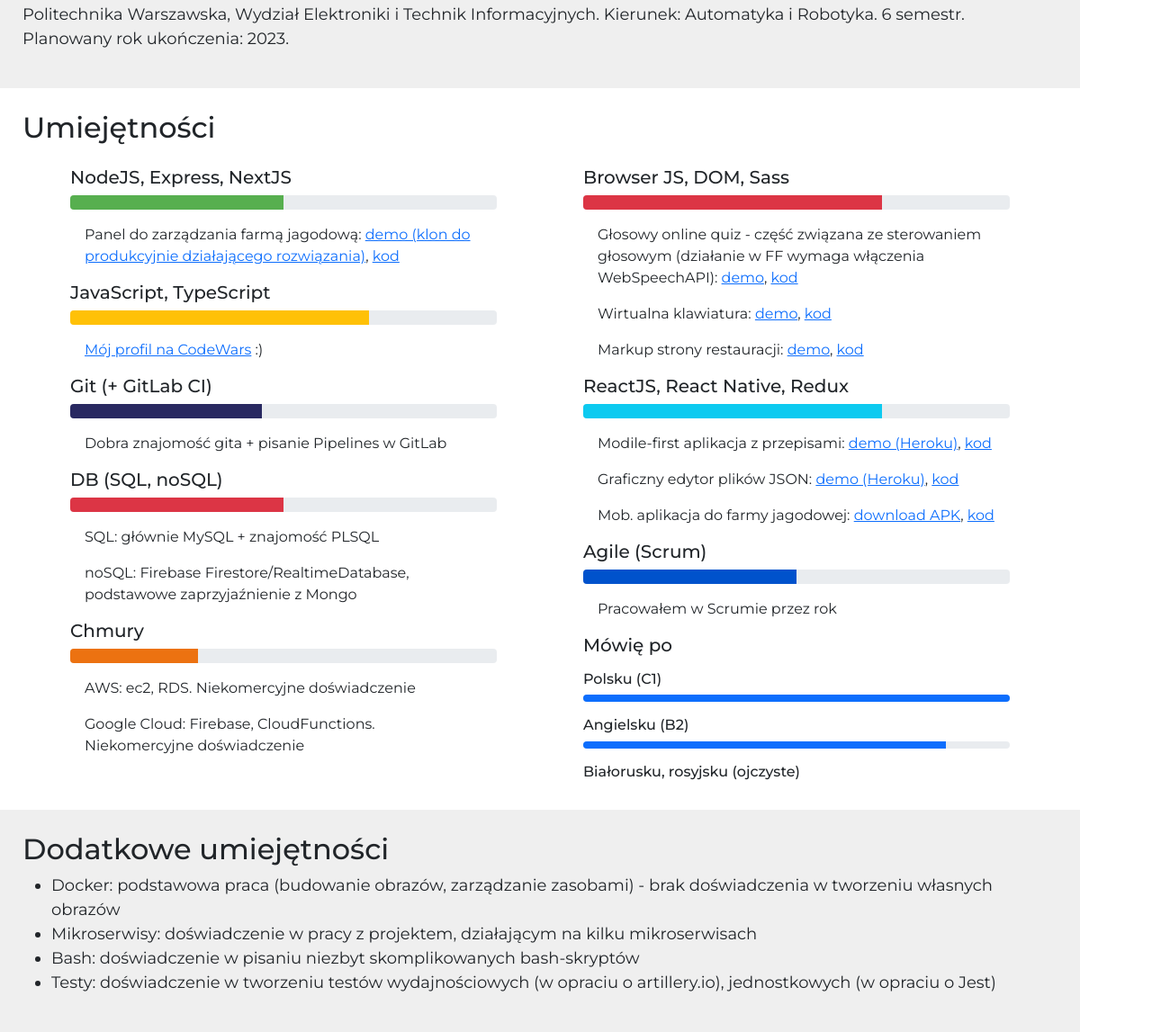
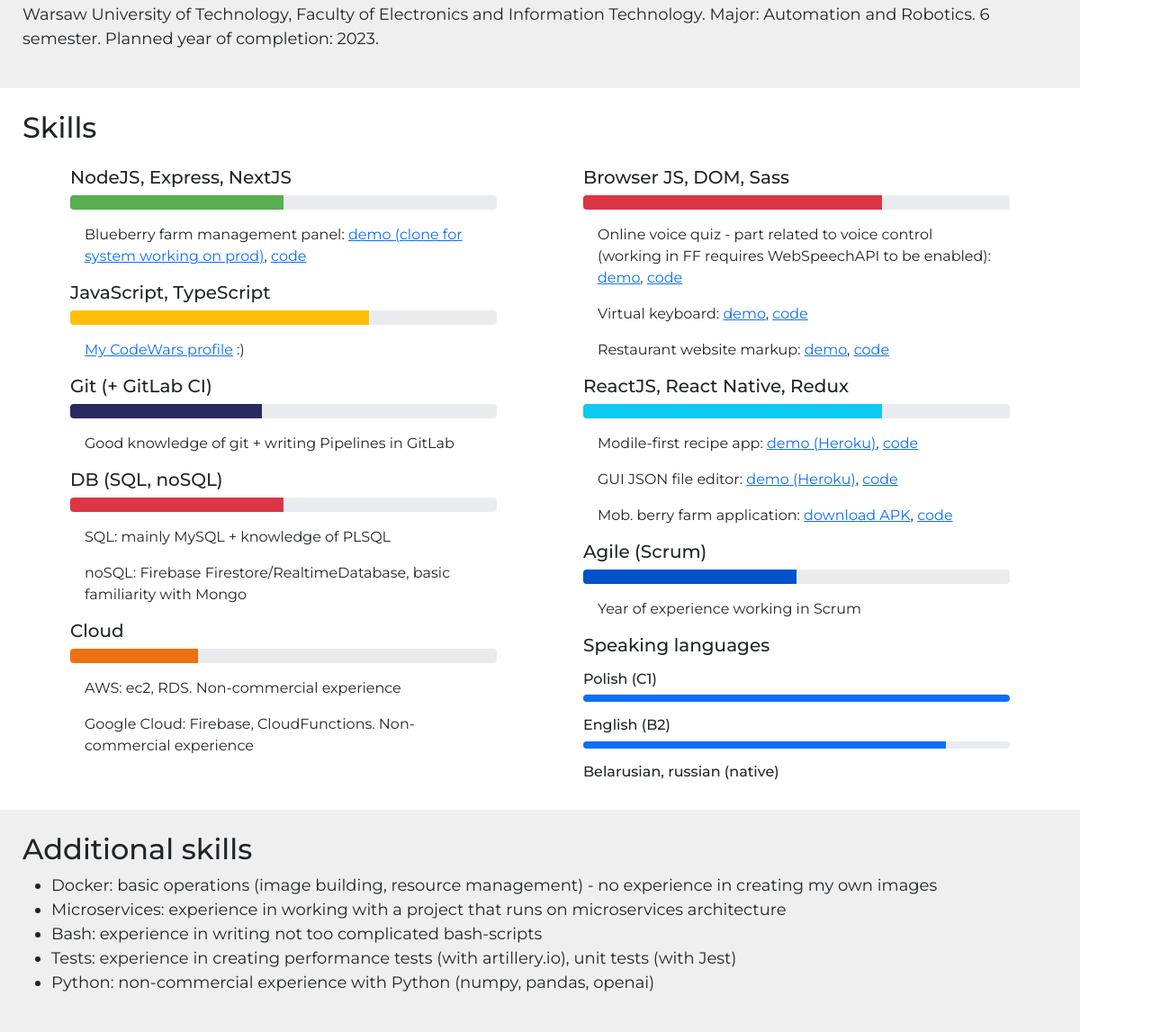
Before and after one commit to nkvch/CV, a plain HTML site: page index.html in a window 1280 px wide. Shown: the part 691-1838 px from the top of the page at 90% size. Drawn offline with nearby package versions, Linux system fonts and the light colour scheme.

Commit message:
create eng

```diff
--- a/index.html
+++ b/index.html
@@ -180,28 +180,28 @@
     <main>
         <section class="profile">
             <article>
-                <h2>Profil</h2>
-                <p>Programuję w JS od dwóch lat. Tworzę full-stack aplikacje w React i NodeJS, ale mam też troszkę doświadczenia na mobile. Komercyjnie pracuję od roku. Obecnie poszukuję pracy w jakimś nowym projekcie aby przenieść swoje umiejętności do tworzenia przydatnych narzędzi i aplikacji. Szybko się uczę nowych rzeczy, lubie ciągle poznawać nowe technologie oraz potrafię samodzielnie uczyć się i zdobywać wiedzę.</p>
+                <h2>Profile</h2>
+                <p>I have been programming in JS for two years. I create full-stack applications in React and NodeJS, but I also have some experience on mobile. Being working commercially for a year, I am currently looking for a job in a new project to bring my skills to creating useful tools and applications. I learn new things quickly, like to constantly learn new technologies and can learn and gain knowledge on my own.</p>
             </article>
         </section>
         <section class="experience">
-          <h2>Doświadczenie</h2>
+          <h2>Experience</h2>
           <ul class="list-group">
             <li class="list-group-item job">
               <h5>Junior Full-Stack Developer</h5>
               <div class="company">
                 <img class="company-logo" src="wp-pl-logo.png"/>
-                <p>Wirtualna Polska Media (lipiec 2021 - lipiec 2022)</p>
+                <p>Wirtualna Polska Media (july 2021 - july 2022)</p>
               </div>
             </li>
           </ul>
         </section>
         <section class="education">
-            <h2>Edukacja</h2>
-            <p>Politechnika Warszawska, Wydział Elektroniki i Technik Informacyjnych. Kierunek: Automatyka i Robotyka. 6 semestr. Planowany rok ukończenia: 2023.</p>
+            <h2>Education</h2>
+            <p>Warsaw University of Technology, Faculty of Electronics and Information Technology. Major: Automation and Robotics. 6 semester. Planned year of completion: 2023.</p>
         </section>
         <section class="skills">
-            <h2 class="mb-4">Umiejętności</h2>
+            <h2 class="mb-4">Skills</h2>
             <div class="container">
                 <div class="row">
                     <div class="col px-5">
@@ -209,71 +209,72 @@
                         <div class="progress">
                             <div class="progress-bar mongo-node-color" role="progressbar" style="width: 50%" aria-valuenow="50" aria-valuemin="0" aria-valuemax="100"></div>
                         </div>
-                        <p class="mt-3 mx-3">Panel do zarządzania farmą jagodową: <a href="http://farmapp.nkvch.me">demo (klon do produkcyjnie działającego rozwiązania)</a>, <a href="https://github.com/nkvch/qr-berrymore-app">kod</a></p>
+                        <p class="mt-3 mx-3">Blueberry farm management panel: <a href="http://farmapp.nkvch.me">demo (clone for system working on prod)</a>, <a href="https://github.com/nkvch/qr-berrymore-app">code</a></p>
                         <p class="h5">JavaScript, TypeScript</p>
                         <div class="progress">
                             <div class="progress-bar bg-warning" role="progressbar" style="width: 70%" aria-valuenow="70" aria-valuemin="0" aria-valuemax="100"></div>
                         </div>
-                        <p class="mt-3 mx-3"><a href="https://www.codewars.com/users/nkvch/completed_solutions">Mój profil na CodeWars</a> :)</p>
+                        <p class="mt-3 mx-3"><a href="https://www.codewars.com/users/nkvch/completed_solutions">My CodeWars profile</a> :)</p>
                         <p class="h5">Git (+ GitLab CI)</p>
                         <div class="progress">
                             <div class="progress-bar git-color" role="progressbar" style="width: 45%" aria-valuenow="45" aria-valuemin="0" aria-valuemax="100"></div>
                         </div>
-                        <p class="mt-3 mx-3">Dobra znajomość gita + pisanie Pipelines w GitLab</p>
+                        <p class="mt-3 mx-3">Good knowledge of git + writing Pipelines in GitLab</p>
                         <p class="h5">DB (SQL, noSQL)</p>
                         <div class="progress">
                             <div class="progress-bar bg-danger" role="progressbar" style="width: 50%" aria-valuenow="50" aria-valuemin="0" aria-valuemax="100"></div>
                         </div>
-                        <p class="mt-3 mx-3">SQL: głównie MySQL + znajomość PLSQL</p>
-                        <p class="mt-3 mx-3">noSQL: Firebase Firestore/RealtimeDatabase, podstawowe zaprzyjaźnienie z Mongo</p>
-                        <p class="h5">Chmury</p>
+                        <p class="mt-3 mx-3">SQL: mainly MySQL + knowledge of PLSQL</p>
+                        <p class="mt-3 mx-3">noSQL: Firebase Firestore/RealtimeDatabase, basic familiarity with Mongo</p>
+                        <p class="h5">Cloud</p>
                         <div class="progress">
                             <div class="progress-bar aws-color" role="progressbar" style="width: 30%" aria-valuenow="30" aria-valuemin="0" aria-valuemax="100"></div>
                         </div>
-                        <p class="mt-3 mx-3">AWS: ec2, RDS. Niekomercyjne doświadczenie</p>
-                        <p class="mt-3 mx-3">Google Cloud: Firebase, CloudFunctions. Niekomercyjne doświadczenie</p>
+                        <p class="mt-3 mx-3">AWS: ec2, RDS. Non-commercial experience</p>
+                        <p class="mt-3 mx-3">Google Cloud: Firebase, CloudFunctions. Non-commercial experience</p>
                     </div>
                     <div class="col px-5">
                         <p class="h5">Browser JS, DOM, Sass</p>
                         <div class="progress">
                             <div class="progress-bar bg-danger" role="progressbar" style="width: 70%" aria-valuenow="70" aria-valuemin="0" aria-valuemax="100"></div>
                         </div>
-                        <p class="mt-3 mx-3">Głosowy online quiz - część związana ze sterowaniem głosowym  (działanie w FF wymaga włączenia WebSpeechAPI): <a href="https://lang-robot.gitlab.io/">demo</a>, <a href="https://gitlab.com/lang-robot/lang-robot.gitlab.io">kod</a></p>
-                        <p class="mt-3 mx-3">Wirtualna klawiatura: <a href="https://nkvch.github.io/virtual-keyboard/">demo</a>, <a href="https://github.com/nkvch/virtual-keyboard/tree/main">kod</a></p>
-                        <p class="mt-3 mx-3">Markup strony restauracji: <a href="https://nkvch.github.io/restaurant_markup/">demo</a>, <a href="https://github.com/nkvch/restaurant_markup">kod</a></p>
+                        <p class="mt-3 mx-3">Online voice quiz - part related to voice control (working in FF requires WebSpeechAPI to be enabled): <a href="https://lang-robot.gitlab.io/">demo</a>, <a href="https://gitlab.com/lang-robot/lang-robot.gitlab.io">code</a></p>
+                        <p class="mt-3 mx-3">Virtual keyboard: <a href="https://nkvch.github.io/virtual-keyboard/">demo</a>, <a href="https://github.com/nkvch/virtual-keyboard/tree/main">code</a></p>
+                        <p class="mt-3 mx-3">Restaurant website markup: <a href="https://nkvch.github.io/restaurant_markup/">demo</a>, <a href="https://github.com/nkvch/restaurant_markup">code</a></p>
                         <p class="h5">ReactJS, React Native, Redux</p>
                         <div class="progress">
                             <div class="progress-bar bg-info" role="progressbar" style="width: 70%" aria-valuenow="70" aria-valuemin="0" aria-valuemax="100"></div>
                         </div>
-                        <p class="mt-3 mx-3">Modile-first aplikacja z przepisami: <a href="https://agile-dusk-75413.herokuapp.com/">demo (Heroku)</a>, <a href="https://github.com/nkvch/Recipapp">kod</a></p>
-                        <p class="mt-3 mx-3">Graficzny edytor plików JSON: <a href="https://json-editor-1.herokuapp.com/">demo (Heroku)</a>, <a href="https://github.com/nkvch/JSON-editor">kod</a></p>
-                        <p class="mt-3 mx-3">Mob. aplikacja do farmy jagodowej: <a href="http://farmapp.nkvch.me/download">download APK</a>, <a href="https://github.com/nkvch/Berry_QR">kod</a></p>
+                        <p class="mt-3 mx-3">Modile-first recipe app: <a href="https://agile-dusk-75413.herokuapp.com/">demo (Heroku)</a>, <a href="https://github.com/nkvch/Recipapp">code</a></p>
+                        <p class="mt-3 mx-3">GUI JSON file editor: <a href="https://json-editor-1.herokuapp.com/">demo (Heroku)</a>, <a href="https://github.com/nkvch/JSON-editor">code</a></p>
+                        <p class="mt-3 mx-3">Mob. berry farm application: <a href="http://farmapp.nkvch.me/download">download APK</a>, <a href="https://github.com/nkvch/Berry_QR">code</a></p>
                         <p class="h5">Agile (Scrum)</p>
                         <div class="progress">
                             <div class="progress-bar agile-color" role="progressbar" style="width: 50%" aria-valuenow="50" aria-valuemin="0" aria-valuemax="100"></div>
                         </div>
-                        <p class="mt-3 mx-3">Pracowałem w Scrumie przez rok</p>
-                        <p class="h5">Mówię po</p>
-                        <p class="h6 mt-3">Polsku (C1)</p>
+                        <p class="mt-3 mx-3">Year of experience working in Scrum</p>
+                        <p class="h5">Speaking languages</p>
+                        <p class="h6 mt-3">Polish (C1)</p>
                         <div class="progress" style="height: 8px;">
                             <div class="progress-bar" role="progressbar" style="width: 100%" aria-valuenow="100" aria-valuemin="0" aria-valuemax="100"></div>
                         </div>
-                        <p class="h6 mt-3">Angielsku (B2)</p>
+                        <p class="h6 mt-3">English (B2)</p>
                         <div class="progress" style="height: 8px;">
                             <div class="progress-bar" role="progressbar" style="width: 85%" aria-valuenow="85" aria-valuemin="0" aria-valuemax="100"></div>
                         </div>
-                        <p class="h6 mt-3">Białorusku, rosyjsku (ojczyste)</p>
+                        <p class="h6 mt-3">Belarusian, russian (native)</p>
                     </div>
                 </div>
             </div>
         </section>
         <section class="additional-skills">
-            <h2>Dodatkowe umiejętności</h2>
+            <h2>Additional skills</h2>
             <ul class="add-skills">
-                <li>Docker: podstawowa praca (budowanie obrazów, zarządzanie zasobami) - brak doświadczenia w tworzeniu własnych obrazów</li>
-                <li>Mikroserwisy: doświadczenie w pracy z projektem, działającym na kilku mikroserwisach</li>
-                <li>Bash: doświadczenie w pisaniu niezbyt skomplikowanych bash-skryptów</li>
-                <li>Testy: doświadczenie w tworzeniu testów wydajnościowych (w opraciu o artillery.io), jednostkowych (w opraciu o Jest)</li>
+                <li>Docker: basic operations (image building, resource management) - no experience in creating my own images</li>
+                <li>Microservices: experience in working with a project that runs on microservices architecture</li>
+                <li>Bash: experience in writing not too complicated bash-scripts</li>
+                <li>Tests: experience in creating performance tests (with artillery.io), unit tests (with Jest)</li>
+                <li>Python: non-commercial experience with Python (numpy, pandas, openai)</li>
             </ul>
         </section>
     </main>
```
